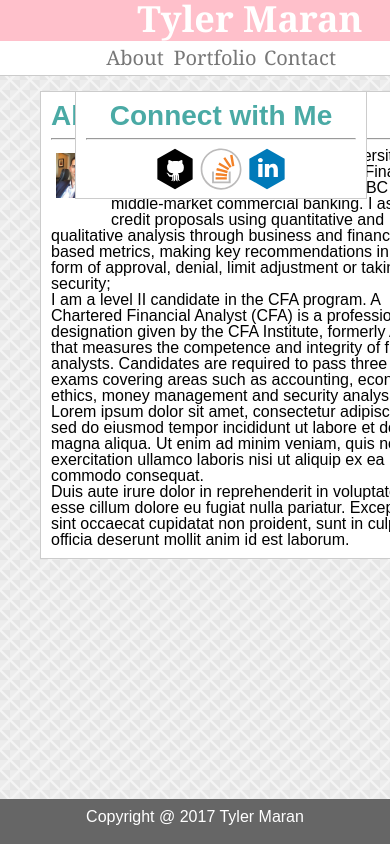
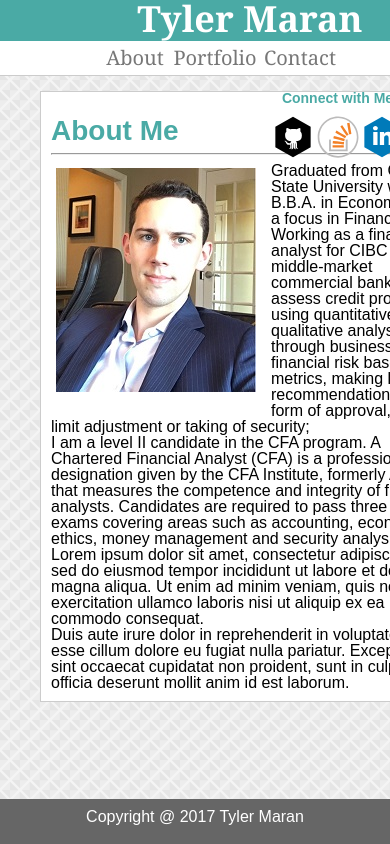
Before and after one commit to tylermaran/Responsive-Portfolio, a plain HTML site: page index.html in a window 390 px wide. Shown: the top 844 px of the page. Drawn offline with Linux system fonts and the light colour scheme; files that its build step writes are made by us from their sources.

Commit message:
moving connect box

```diff
--- a/assets/css/syle.css
+++ b/assets/css/syle.css
@@ -192,23 +192,30 @@ input[type=submit] {
 @media screen and (max-width: 980px){
 
 
+	body {
+		max-width: 980px;
+	}
+
 	.name {
 	background-color: #4aaaa5;
 	}
 
-
-	.connectWithMe {
-	position: absolute;
-	float: top;
-	margin-left: 75px;
-	}
-
 	.mainContent {
-	position: absolute;
+	position: relative;
 	width: 80%;
 	margin-left:8%;
 
 	}
+	.connectWithMe {
+	position: absolute;
+	top: 0px;
+	left: 0px;
+	top: 105%;
+	left: 33%;
+	margin: 0px 0px 0px 0px;
+	}
+
+
 
 }
 
@@ -270,6 +277,18 @@ input[type=submit] {
 	padding: 5px 15px 15px 5px;
 	}
 
+	.connectWithMe {
+	position: absolute;
+	top: 0px;
+	left: 0px;
+	top: 925%;
+	left: 33%;
+	margin: 0px 0px 0px 0px;
+	}
+	.underline {
+		visibility: hidden;
+	}
+
 }
 
 
@@ -285,7 +304,7 @@ input[type=submit] {
 	}
 
 	.name {
-	background-color: pink;
+	background-color: #4aaaa5;
 	}
 
 	footer {
@@ -296,11 +315,22 @@ input[type=submit] {
 	width: 100%;
 	}
 
-	#tylerMaran {
-	float: left;
-	width: 10%;
-	height: 10%;
-	padding: 5px 15px 15px 5px;
+	h2 {
+		padding-top:15px;
+	}
+
+	.connectWithMe {
+	position: absolute;
+	top: 0px;
+	left: 0px;
+	top: 100%;
+	left: 50%;
+	height: 0px;
+	width: 175px;
+	margin: 0px 0px 0px 0px;
+	padding: 0px 0px 0px 0px;
+	font-size: 50%;
+	border-style: none;
 	}
 
 }
```
